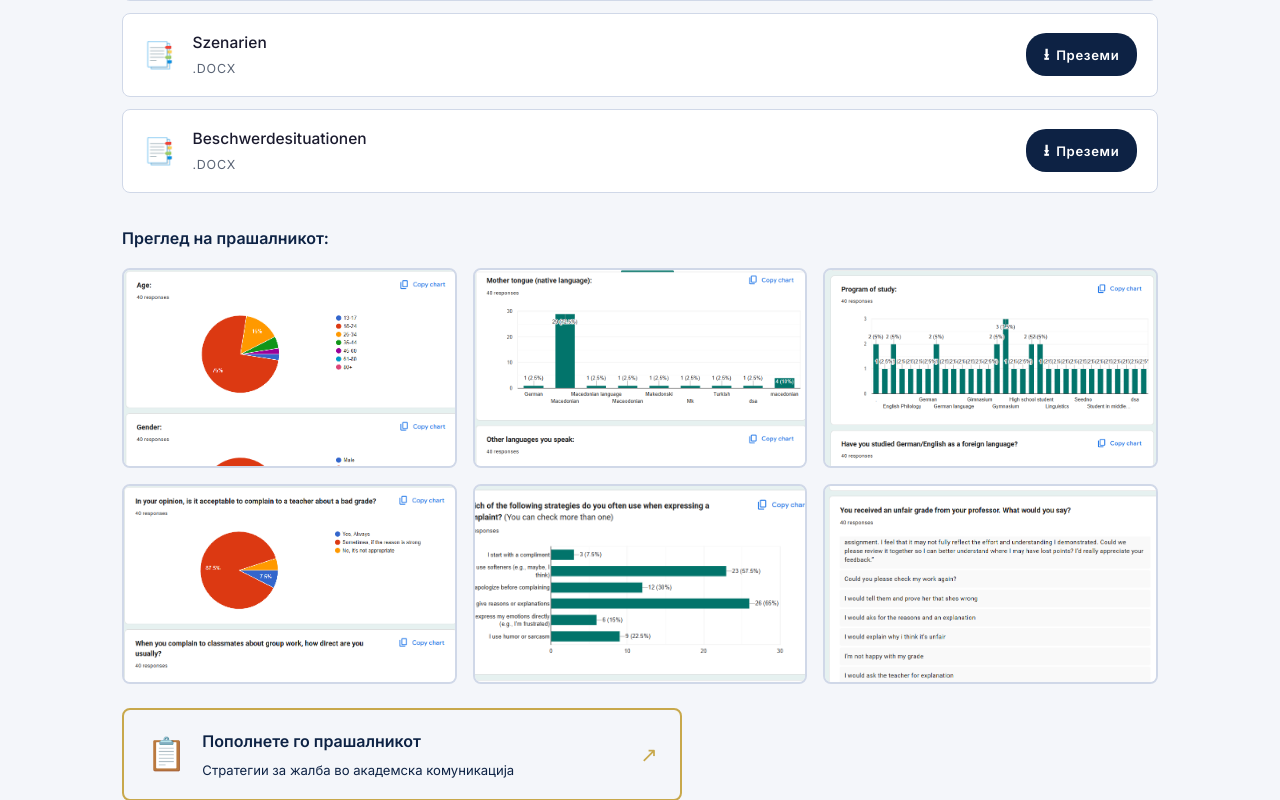
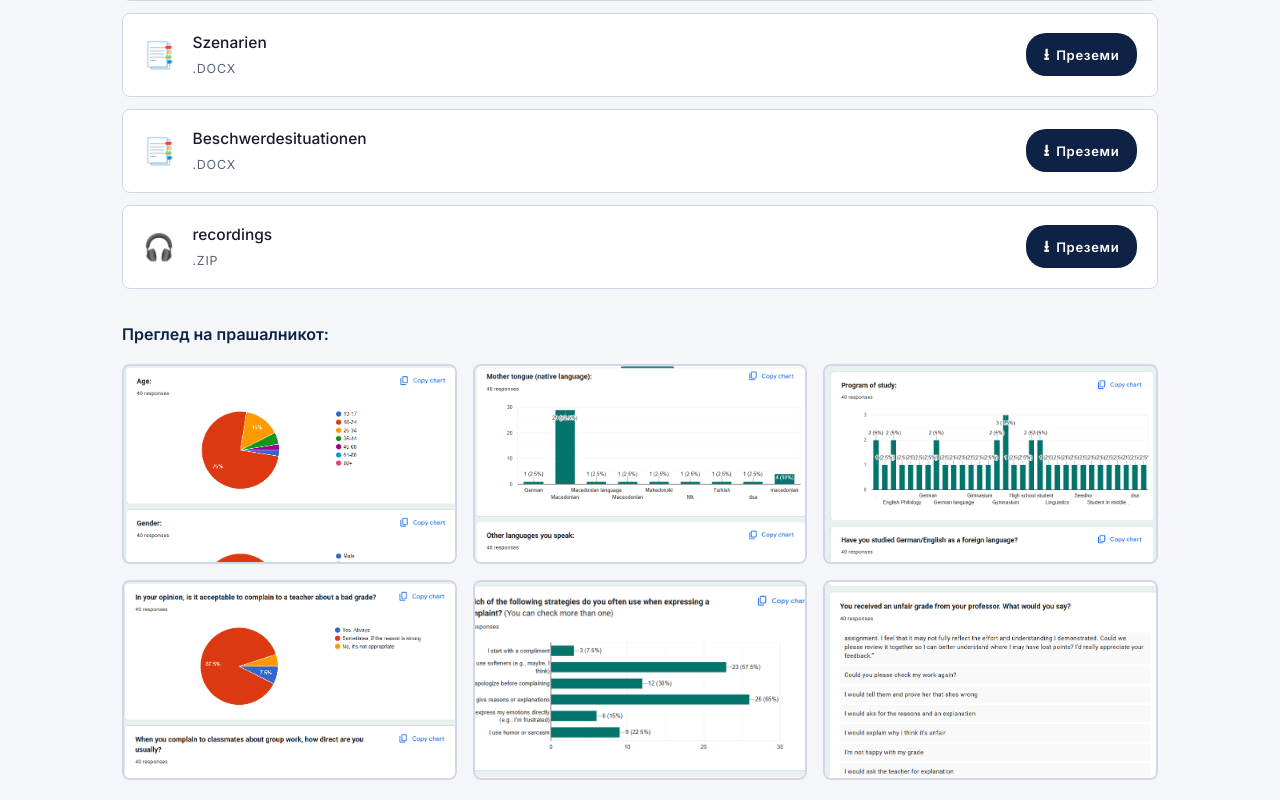
Before and after one commit to VladimirIvanovski/pragmatika_v4, a Flask app: page /materijali in a window 1280 px wide. Shown: the part 4849-5649 px from the top of the page. Run offline with Flask 3, Linux system fonts and the light colour scheme.

Commit message:
Materijali: add recordings zip to corpus section
Co-authored-by: Cursor <cursoragent@cursor.com>

```diff
--- a/templates/materijali.html
+++ b/templates/materijali.html
@@ -566,6 +566,17 @@
                     Преземи
                 </a>
             </li>
+            <li class="file-item">
+                <div class="file-icon">&#127911;</div>
+                <div class="file-info">
+                    <span class="file-name">recordings</span>
+                    <span class="file-meta">.zip</span>
+                </div>
+                <a href="https://drive.google.com/uc?export=download&id=1HFhGBz8avdZkiWHEjvtYq8l2MgM4OlgB" class="file-download" target="_blank" rel="noopener">
+                    <span class="dl-icon">&#11123;</span>
+                    Преземи
+                </a>
+            </li>
         </ul>
 
         <!-- Screenshot gallery -->
```
